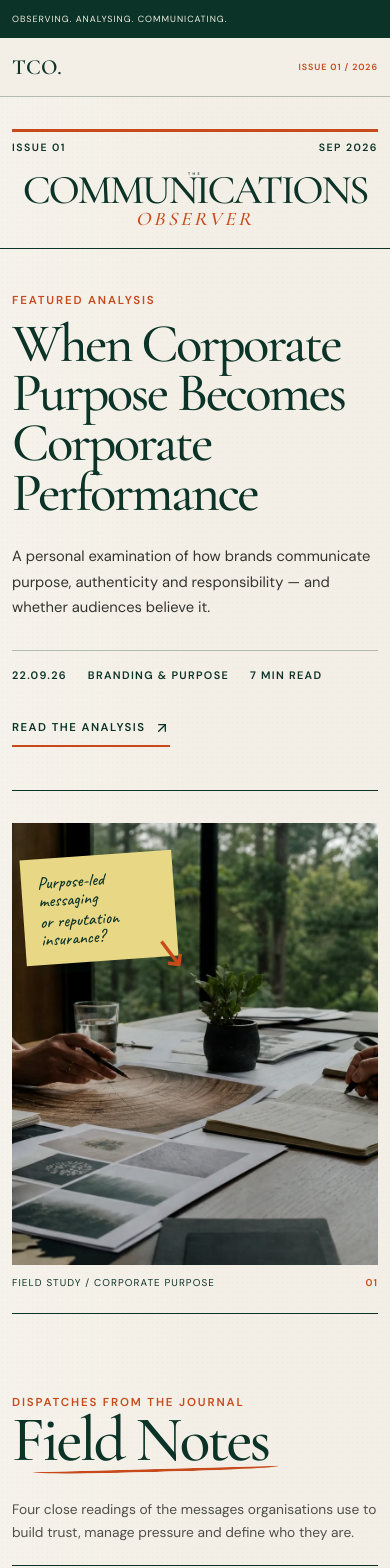
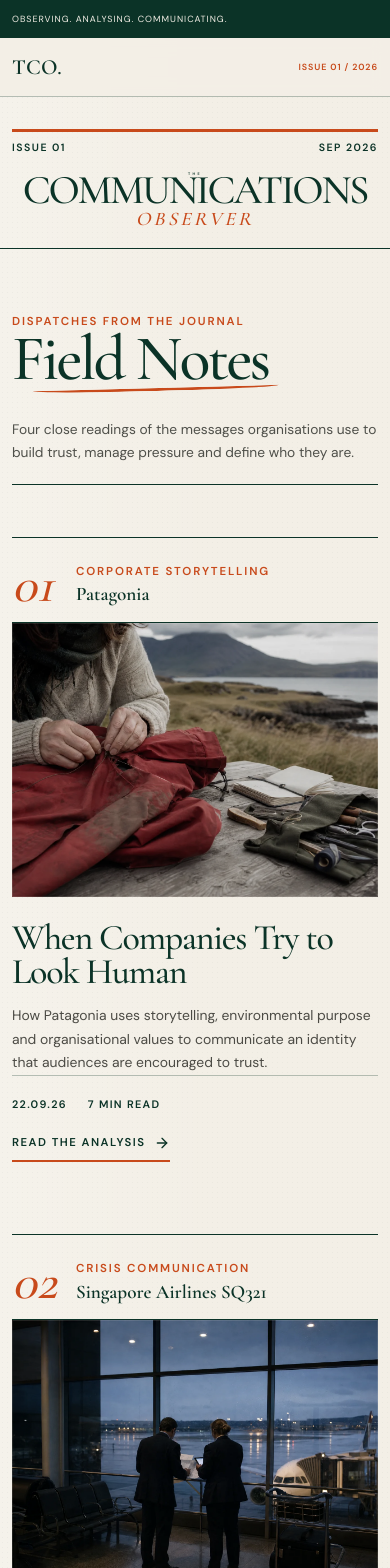
Before and after one commit to SleepingHBD/dinieazfiemcpp, a Next.js app: page / in a window 390 px wide. Shown: the top 1568 px of the page. Built offline with nearby package versions, Linux system fonts and the light colour scheme.

Commit message:
Standardize Field Note hierarchy

```diff
--- a/src/app/globals.css
+++ b/src/app/globals.css
@@ -90,37 +90,17 @@ img { display: block; }
 .masthead__note { position: relative; align-self: center; margin: 0; color: var(--rust); font-family: var(--hand); font-size: 1.35rem; line-height: 1.05; transform: rotate(-3deg); }
 .masthead__note::before { content: "↙"; position: absolute; left: -2.25rem; top: 1.25rem; font-size: 2rem; }
 
-.featured { display: grid; grid-template-columns: minmax(310px, .58fr) minmax(0, 1fr); min-height: 690px; border-bottom: 1px solid var(--green); }
-.featured__copy { display: flex; flex-direction: column; justify-content: center; padding: 4.5rem clamp(2rem, 4vw, 5rem) 4.5rem 0; border-right: 1px solid var(--green); }
-.featured__copy h1 { margin: .55rem 0 1.6rem; max-width: 620px; color: var(--green); font-family: var(--serif); font-size: clamp(3.15rem, 5vw, 5.9rem); font-weight: 500; line-height: .91; letter-spacing: -.045em; }
-.featured__dek { max-width: 480px; margin: 0 0 1.8rem; color: #34342f; font-size: .98rem; line-height: 1.75; }
-.featured__meta { padding-top: 1rem; border-top: 1px solid var(--line); }
 .text-link { display: inline-flex; align-items: center; gap: .55rem; width: fit-content; margin-top: 2rem; padding-bottom: .3rem; border-bottom: 2px solid var(--rust); color: var(--green); font-size: .71rem; font-weight: 600; letter-spacing: .13em; text-transform: uppercase; }
 .text-link svg { width: 16px; transition: transform .2s ease; }
 .text-link:hover svg { transform: translate(3px, -3px); }
 
-.featured__visual { position: relative; padding: 3rem 0 3rem 3rem; }
-.image-frame { position: relative; min-height: 590px; height: 100%; overflow: hidden; background: var(--paper-deep); }
-.image-frame img { object-fit: cover; filter: saturate(.82) contrast(1.04); transition: transform .8s cubic-bezier(.2,.75,.2,1); }
-.image-frame:hover img { transform: scale(1.025); }
-.sticky-note { position: absolute; left: 0; top: 8.5rem; width: 190px; padding: 1.3rem 1.15rem 1.55rem; background: var(--highlight); box-shadow: 8px 10px 0 rgba(11,51,39,.08); color: var(--green); font-family: var(--hand); font-size: 1.35rem; line-height: 1; transform: rotate(-4deg); }
-.sticky-note span, .sticky-note em { display: block; }
-.sticky-note em { margin-top: .25rem; font-style: normal; }
-.scribble-arrow { position: absolute; left: 9.5rem; top: 14.5rem; z-index: 2; color: var(--rust); font-family: var(--hand); font-size: 3.3rem; transform: rotate(8deg); }
-.photo-caption { display: flex; justify-content: space-between; margin: .65rem 0 0; color: var(--green); font-size: .62rem; letter-spacing: .11em; text-transform: uppercase; }
-.photo-caption span { color: var(--rust); font-weight: 600; }
-
 .reveal { animation: reveal .7s both ease-out; }
-.reveal--delay { animation-delay: .12s; }
 @keyframes reveal { from { opacity: 0; transform: translateY(18px); } to { opacity: 1; transform: translateY(0); } }
 @media (prefers-reduced-motion: reduce) { html { scroll-behavior: auto; } *, *::before, *::after { animation-duration: .01ms !important; animation-iteration-count: 1 !important; transition-duration: .01ms !important; } }
 
 @media (max-width: 1050px) {
   .nav-links { gap: 1rem; }
   .masthead__grid { grid-template-columns: 80px 1fr 130px; gap: 1rem; }
-  .featured { grid-template-columns: .75fr 1fr; }
-  .featured__visual { padding-left: 2rem; }
-  .sticky-note { left: -.75rem; width: 170px; }
 }
 @media (max-width: 820px) {
   .shell { width: min(100% - 32px, 1440px); }
@@ -136,12 +116,6 @@ img { display: block; }
   .mobile-panel a { padding: .8rem 0; border-bottom: 1px solid rgba(243,239,230,.18); font-family: var(--serif); font-size: 1.6rem; }
   .masthead__grid { grid-template-columns: 60px 1fr; }
   .masthead__note { display: none; }
-  .featured { grid-template-columns: 1fr; }
-  .featured__copy { padding: 3.5rem 0; border-right: 0; border-bottom: 1px solid var(--green); }
-  .featured__visual { padding: 2rem 0 3rem; }
-  .image-frame { min-height: 500px; }
-  .sticky-note { left: .7rem; top: 4rem; }
-  .scribble-arrow { left: 9.7rem; top: 9.7rem; }
 }
 @media (max-width: 520px) {
   .shell { width: min(100% - 24px, 1440px); }
@@ -151,12 +125,6 @@ img { display: block; }
   .issue-stamp { display: flex; justify-content: space-between; padding-top: .35rem; }
   .masthead__grid > * { min-width: 0; }
   .masthead__title { max-width: 100%; font-size: clamp(2.3rem, 10.5vw, 4rem); line-height: .68; white-space: nowrap; }
-  .featured__copy { padding-block: 2.7rem; }
-  .featured__copy h1 { font-size: clamp(2.8rem, 14vw, 4rem); }
-  .featured__dek { font-size: .92rem; }
-  .image-frame { min-height: 415px; }
-  .sticky-note { width: 152px; padding: 1rem; font-size: 1.1rem; }
-  .scribble-arrow { left: 8.8rem; top: 8rem; font-size: 2.6rem; }
 }
 
 /* Homepage journal grid */
@@ -167,24 +135,25 @@ img { display: block; }
 .section-heading h2 { position: relative; width: fit-content; }
 .section-heading h2::after { content: ""; position: absolute; left: 8%; right: -4%; bottom: -.35rem; height: 6px; border-bottom: 3px solid var(--rust); border-radius: 50%; transform: rotate(-1.5deg); }
 .section-heading > p { margin: 0; color: #4f504a; font-size: .86rem; line-height: 1.7; }
-.field-notes__grid { display: grid; grid-template-columns: repeat(2, minmax(0, 1fr)); gap: 5.5rem clamp(2rem, 4vw, 4rem); }
-.field-card { position: relative; min-width: 0; }
-.field-card:nth-child(even) { margin-top: 5rem; }
-.field-card__number { position: absolute; z-index: 2; right: .8rem; top: -.7rem; margin: 0; color: var(--rust); font-family: var(--serif); font-size: 6.5rem; font-style: italic; font-weight: 500; line-height: 1; text-shadow: 2px 2px var(--paper); transition: transform .35s ease; }
-.field-card:hover .field-card__number { transform: translateY(-7px) rotate(-4deg); }
-.field-card__image { position: relative; display: block; height: 390px; overflow: hidden; background: var(--paper-deep); }
-.field-card:nth-child(2) .field-card__image, .field-card:nth-child(4) .field-card__image { height: 470px; }
+.field-notes__grid { display: grid; grid-template-columns: repeat(2, minmax(0, 1fr)); align-items: stretch; gap: 4.5rem clamp(2rem, 4vw, 4rem); }
+.field-card { display: grid; grid-template-rows: auto auto 1fr; min-width: 0; }
+.field-card__header { display: grid; grid-template-columns: 74px 1fr; align-items: end; min-height: 94px; padding: 1rem 0; border-block: 1px solid var(--green); }
+.field-card__header .eyebrow { margin: 0; }
+.field-card__number { margin: 0; color: var(--rust); font-family: var(--serif); font-size: 3.6rem; font-style: italic; font-weight: 500; line-height: .8; transition: transform .25s ease; }
+.field-card:hover .field-card__number { transform: translateY(-3px); }
+.field-card__case { margin: .2rem 0 0; color: var(--green); font-family: var(--serif); font-size: 1.2rem; font-weight: 600; line-height: 1.1; }
+.field-card__image { position: relative; display: block; aspect-ratio: 16 / 10; overflow: hidden; background: var(--paper-deep); }
 .field-card__image::after { content: ""; position: absolute; inset: 0; border: 1px solid rgba(243,239,230,.12); pointer-events: none; }
 .field-card__image img { object-fit: cover; filter: saturate(.8) contrast(1.04); transition: transform .75s cubic-bezier(.2,.75,.2,1); }
 .field-card__image:hover img { transform: scale(1.035); }
-.field-card__content { padding-top: 1.5rem; }
-.field-card__content .eyebrow span { color: var(--green); }
-.field-card h3 { margin: .55rem 0 .8rem; color: var(--green); font-family: var(--serif); font-size: clamp(2.25rem, 3.2vw, 3.65rem); font-weight: 500; line-height: .95; letter-spacing: -.035em; }
+.field-card__content { display: flex; min-height: 350px; flex-direction: column; padding-top: 1.5rem; }
+.field-card h3 { min-height: 1.9em; margin: 0 0 .9rem; color: var(--green); font-family: var(--serif); font-size: clamp(2.25rem, 3vw, 3.4rem); font-weight: 500; line-height: .95; letter-spacing: -.035em; }
 .field-card h3 a { background-image: linear-gradient(var(--rust), var(--rust)); background-repeat: no-repeat; background-position: 0 100%; background-size: 0 2px; transition: background-size .3s ease; }
 .field-card h3 a:hover { background-size: 100% 2px; }
-.field-card__excerpt { margin: 0 0 1.2rem; color: #4c4b45; font-size: .87rem; line-height: 1.7; }
-.field-card .meta { padding-top: .8rem; border-top: 1px solid var(--line); }
-.field-card .text-link { margin-top: 1.2rem; }
+.field-card__excerpt { margin: 0; color: #4c4b45; font-size: .87rem; line-height: 1.7; }
+.field-card__footer { margin-top: auto; padding-top: 1.25rem; border-top: 1px solid var(--line); }
+.field-card .meta { margin: 0; }
+.field-card .text-link { margin-top: 1.1rem; }
 .archive-link { display: flex; align-items: center; justify-content: space-between; margin-top: 5rem; padding: 1.2rem 0; border-block: 1px solid var(--green); color: var(--green); }
 .archive-link span { font-family: var(--hand); color: var(--rust); font-size: 1.25rem; }
 .archive-link strong { font-size: .7rem; letter-spacing: .13em; text-transform: uppercase; }
@@ -441,8 +410,6 @@ img { display: block; }
   .homepage-grid { grid-template-columns: minmax(0, 1fr) 270px; gap: 3rem; }
   .sidebar > section { padding-left: 1.5rem; }
   .field-notes__grid { gap-inline: 2rem; }
-  .field-card__image { height: 340px; }
-  .field-card:nth-child(2) .field-card__image, .field-card:nth-child(4) .field-card__image { height: 415px; }
   .article-layout { grid-template-columns: 150px minmax(0, 780px); gap: 4rem; }
   .margin-note--right, .margin-note--left { display: none; }
 }
@@ -465,9 +432,11 @@ img { display: block; }
   .homepage-grid { padding-block: 5rem; }
   .section-heading { grid-template-columns: 1fr; }
   .field-notes__grid, .blog-archive { grid-template-columns: 1fr; }
-  .field-card:nth-child(even), .blog-archive .field-card:nth-child(even) { margin-top: 0; }
-  .field-card__image, .field-card:nth-child(2) .field-card__image, .field-card:nth-child(4) .field-card__image, .blog-archive .field-card__image, .blog-archive .field-card:nth-child(2) .field-card__image, .blog-archive .field-card:nth-child(4) .field-card__image { height: min(112vw, 610px); }
-  .field-card__number { font-size: 5.5rem; }
+  .field-card__header { grid-template-columns: 64px 1fr; min-height: 86px; }
+  .field-card__number { font-size: 3.2rem; }
+  .field-card__image { aspect-ratio: 4 / 3; }
+  .field-card__content { min-height: 0; }
+  .field-card h3 { min-height: 0; }
   .sidebar { grid-template-columns: 1fr; }
   .sidebar .popular-list { grid-column: auto; }
   .pull-quote blockquote br { display: none; }
@@ -555,7 +524,7 @@ img { display: block; }
 }
 
 .home-field-notes {
-  padding-block: clamp(5rem, 9vw, 9rem);
+  padding-block: clamp(4rem, 7vw, 7rem) clamp(6rem, 9vw, 9rem);
 }
 
 .article-layout {
--- a/src/app/page.tsx
+++ b/src/app/page.tsx
@@ -1,34 +1,12 @@
-import Image from "next/image";
-import Link from "next/link";
-import { ArrowUpRight } from "lucide-react";
 import { FieldNoteCard } from "@/components/FieldNoteCard";
 import { Masthead } from "@/components/Masthead";
 import { PullQuote } from "@/components/PullQuote";
 import { articles } from "@/data/articles";
-import { assetPath } from "@/lib/site";
 
 export default function Home() {
   return (
     <main id="main-content">
       <Masthead />
-      <section className="featured shell" aria-labelledby="featured-title">
-        <div className="featured__copy reveal">
-          <p className="eyebrow">Featured analysis</p>
-          <h1 id="featured-title">When Corporate Purpose Becomes Corporate Performance</h1>
-          <p className="featured__dek">A personal examination of how brands communicate purpose, authenticity and responsibility — and whether audiences believe it.</p>
-          <p className="meta featured__meta"><span>22.09.26</span><span>Branding &amp; Purpose</span><span>7 min read</span></p>
-          <Link className="text-link" href="/blog/patagonia-corporate-storytelling">Read the analysis <ArrowUpRight aria-hidden="true" /></Link>
-        </div>
-        <div className="featured__visual reveal reveal--delay">
-          <div className="image-frame">
-            <Image src={assetPath("/images/featured-purpose.webp")} alt="Communications professionals annotating environmental campaign materials beside a forest" fill loading="eager" fetchPriority="high" sizes="(max-width: 900px) 100vw, 62vw" />
-          </div>
-          <aside className="sticky-note" aria-label="Observer note"><span>Purpose-led messaging</span><em>or reputation insurance?</em></aside>
-          <span className="scribble-arrow" aria-hidden="true">↘</span>
-          <p className="photo-caption">Field study / Corporate purpose <span>01</span></p>
-        </div>
-      </section>
-
       <section className="field-notes home-field-notes shell" id="field-notes" aria-labelledby="field-notes-heading">
         <header className="section-heading">
           <div><p className="eyebrow">Dispatches from the journal</p><h2 id="field-notes-heading">Field Notes</h2></div>
--- a/src/components/FieldNoteCard.tsx
+++ b/src/components/FieldNoteCard.tsx
@@ -6,17 +6,24 @@ import { assetPath } from "@/lib/site";
 
 export function FieldNoteCard({ article, index }: { article: Article; index: number }) {
   return (
-    <article className={`field-card field-card--${index + 1}`}>
-      <p className="field-card__number" aria-label={`Field note ${article.fieldNoteNumber}`}>{article.fieldNoteNumber}</p>
+    <article className="field-card">
+      <header className="field-card__header">
+        <p className="field-card__number" aria-label={`Field note ${article.fieldNoteNumber}`}>{article.fieldNoteNumber}</p>
+        <div>
+          <p className="eyebrow">{article.category}</p>
+          <p className="field-card__case">{article.caseStudy}</p>
+        </div>
+      </header>
       <Link className="field-card__image" href={`/blog/${article.slug}`} aria-label={article.title}>
         <Image src={assetPath(article.heroImage)} alt={article.imageAlt} fill loading={index === 0 ? "eager" : "lazy"} sizes="(max-width: 700px) 100vw, 42vw" />
       </Link>
       <div className="field-card__content">
-        <p className="eyebrow">{article.category} <span>/ {article.caseStudy}</span></p>
         <h3><Link href={`/blog/${article.slug}`}>{article.title}</Link></h3>
         <p className="field-card__excerpt">{article.excerpt}</p>
-        <p className="meta"><span>{article.date}</span><span>{article.readTime}</span></p>
-        <Link className="text-link" href={`/blog/${article.slug}`}>Read the analysis <ArrowRight /></Link>
+        <footer className="field-card__footer">
+          <p className="meta"><span>{article.date}</span><span>{article.readTime}</span></p>
+          <Link className="text-link" href={`/blog/${article.slug}`}>Read the analysis <ArrowRight /></Link>
+        </footer>
       </div>
     </article>
   );
```
